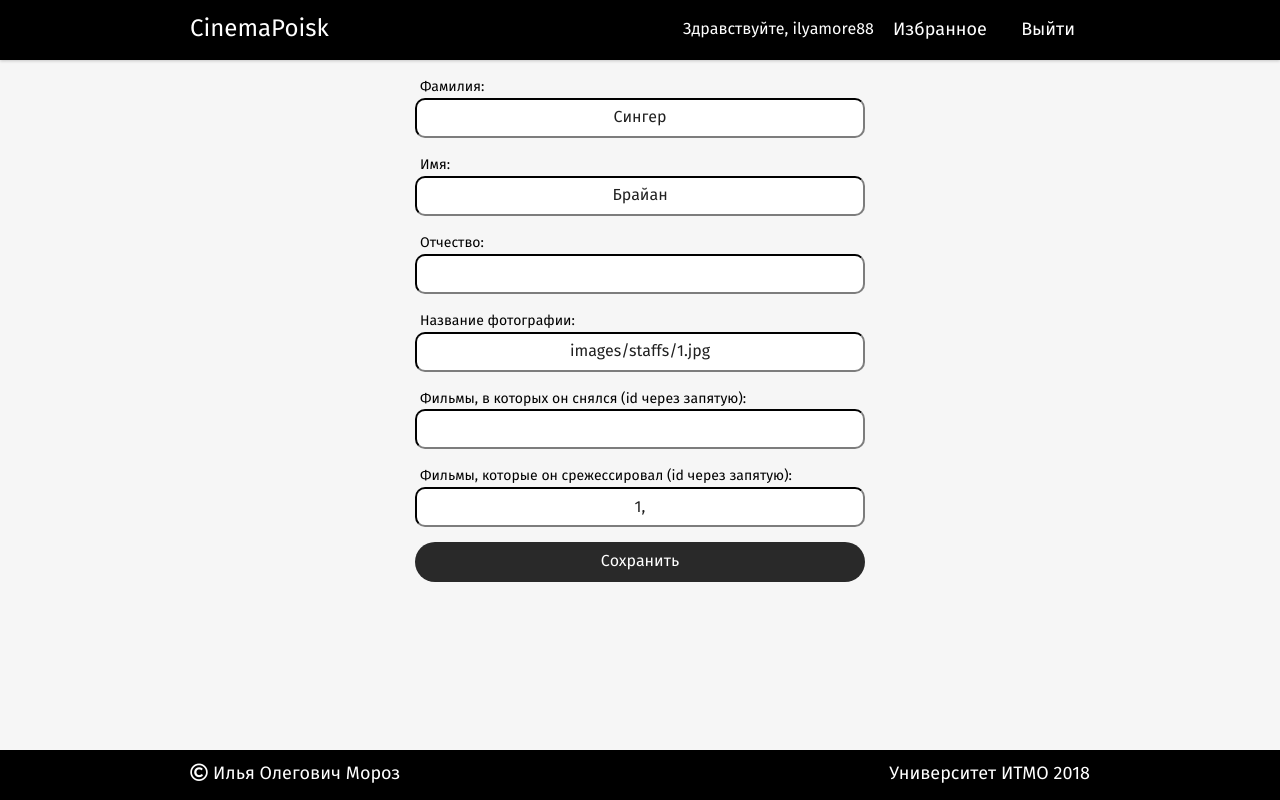
After one commit to ilyamore88/CinemaPoisk, a Django app: page /person/1/edit in a window 1280 px wide. The commit adds this page. Run offline with Django 3.2, Linux system fonts and the light colour scheme; a user stored in the database is signed in; some libraries are stand-ins or nearby versions.

Commit message:
add person editing

```diff
--- a/CinemaPoisk/urls.py
+++ b/CinemaPoisk/urls.py
@@ -12,7 +12,7 @@ urlpatterns = [
     path('movie/<int:movieid>', views.movieRender),
     path('movie/<int:movieid>/edit', adminviews.editmovie),
     path('person/<int:personid>', views.personRender),
-    path('cinema/<int:cinemaid>/edit', views.cinemaRender),
+    path('person/<int:personid>/edit', adminviews.editstuff),
     path('favorites', views.favoritesRender),
     path('auth/login', loginviews.login),
     path('auth/logout', loginviews.logout),
--- a/adminpanel/templates/admins_page.html
+++ b/adminpanel/templates/admins_page.html
@@ -13,6 +13,5 @@
         <a href="/adminpanel/deletecinema" class="admin__button">Удалить кинотеатр</a>
         <a href="/adminpanel/addsession" class="admin__button">Добавить сеанс</a>
         <a href="/adminpanel/deletesession" class="admin__button">Удалить сеанс</a>
-        <a href="/adminpanel/uploadimage" class="admin__button">Загрузить картинку</a>
     </div>
 {% endblock %}
--- /dev/null
+++ b/adminpanel/templates/editing/editstuff.html
@@ -0,0 +1,26 @@
+{% extends 'base.html' %}
+{% load static %}
+{% block content %}
+    <form action="/person/{{ person.id }}/edit" method="post" class="adminpanel">
+        {% csrf_token %}
+        <label for="last_name" class="admin__text_label">Фамилия:</label>
+        <input type="text" name="last_name" id="last_name" class="admin__input" value="{{ person.last_name }}">
+        <label for="first_name" class="admin__text_label">Имя:</label>
+        <input type="text" name="first_name" id="first_name" class="admin__input" value="{{ person.first_name }}">
+        <label for="middle_name" class="admin__text_label">Отчество:</label>
+        <input type="text" name="middle_name" id="middle_name" class="admin__input" value="{{ person.middle_name }}">
+        <label for="image" class="admin__text_label">Название фотографии:</label>
+        <input type="text" name="image" id="image" class="admin__input" value="{{ person.image }}">
+        <label for="actor_films_id" class="admin__text_label">Фильмы, в которых он снялся (id через запятую):</label>
+        <input type="text" name="actor_films_id" id="actor_films_id" class="admin__input"
+               value="{% for actor_id in person.actor_films_id %}{{ actor_id }},{% endfor %}">
+        <label for="director_films_id" class="admin__text_label">Фильмы, которые он срежессировал (id через
+            запятую):</label>
+        <input type="text" name="director_films_id" id="director_films_id" class="admin__input"
+               value="{% for director_id in person.director_films_id %}{{ director_id }},{% endfor %}">
+        {% if input_error %}
+            <label class="error">{{ input_error }}</label>
+        {% endif %}
+        <input class="admin__button" type="submit" value="Сохранить">
+    </form>
+{% endblock %}
--- a/adminpanel/templates/moderators_page.html
+++ b/adminpanel/templates/moderators_page.html
@@ -10,6 +10,5 @@
         <a href="/adminpanel/deletecinema" class="admin__button">Удалить кинотеатр</a>
         <a href="/adminpanel/addsession" class="admin__button">Добавить сеанс</a>
         <a href="/adminpanel/deletesession" class="admin__button">Удалить сеанс</a>
-        <a href="/adminpanel/uploadimage" class="admin__button">Загрузить картинку</a>
     </div>
 {% endblock %}
--- a/adminpanel/views.py
+++ b/adminpanel/views.py
@@ -712,3 +712,48 @@ def editmovie(request, movieid):
             else:
                 return render(request, 'editing/editmovie.html', args)
     return redirect('/movie/' + str(movieid))
+
+
+def editstuff(request, personid):
+    username = auth.get_user(request).username
+    file = open("templates/db/users_db.json", "r", encoding="utf8")
+    users = json.loads(file.read())
+    file.close()
+    currentUser = {}
+    for user in users:
+        if username == user["username"]:
+            currentUser = user
+            break
+    if currentUser == {}:
+        return redirect('/adminpanel/loginerror')
+    elif (currentUser["permissions"] != "superuser") and (currentUser["permissions"] != "moderator"):
+        auth.logout(request)
+        return redirect('/adminpanel/loginerror')
+    args = {}
+    args.update(csrf(request))
+    args["username"] = currentUser["username"]
+    args["permissions"] = currentUser["permissions"]
+    file = open("templates/db/staffs_db.json", "r", encoding="utf8")
+    staffs = json.loads(file.read())
+    file.close()
+    for person in staffs:
+        if personid == person["id"]:
+            args["person"] = person
+            if request.POST:
+                person["last_name"] = str(request.POST.get('last_name', ''))
+                person["first_name"] = str(request.POST.get('first_name', ''))
+                person["middle_name"] = str(request.POST.get('middle_name', ''))
+                person["image"] = request.POST.get('image', '')
+                person["actor_films_id"] = list(
+                    map(int, request.POST.get('actor_films_id', '').split(','))) if request.POST.get(
+                    'actor_films_id', '') != '' else []
+                person["director_films_id"] = list(
+                    map(int, request.POST.get('director_films_id', '').split(','))) if request.POST.get(
+                    'director_films_id', '') != '' else []
+                file = open("templates/db/staffs_db.json", "w", encoding="utf8")
+                file.write(json.dumps(staffs, ensure_ascii=False))
+                file.close()
+                return redirect('/person/' + str(personid))
+            else:
+                return render(request, 'editing/editstuff.html', args)
+    return redirect('/person/' + str(personid))
--- a/templates/base.html
+++ b/templates/base.html
@@ -43,7 +43,7 @@
     <div class="container">
         <div class="footer__left">
             <a href="https://vk.com/ilya.more88" class="footer__left_link" target="_blank"><i
-                    class="fab fa-vk"></i>Илья Олегович Мороз</a>
+                    class="far fa-copyright"></i>Илья Олегович Мороз</a>
         </div>
         <div class="footer__right"><a href="http://www.ifmo.ru/" class="footer__right_link" target="_blank">Университет
             ИТМО 2018</a>
--- a/templates/pages/person.html
+++ b/templates/pages/person.html
@@ -29,6 +29,9 @@
                     {% endfor %}
                 </div>
             {% endif %}
+            {% if currentUserPermissions == "superuser" or currentUserPermissions == "moderator" %}
+                <a href="/person/{{ person.id }}/edit" class="edit__link" style="top: 12px;">Изменить</a>
+            {% endif %}
         </div>
     </div>
 {% endblock %}
```
